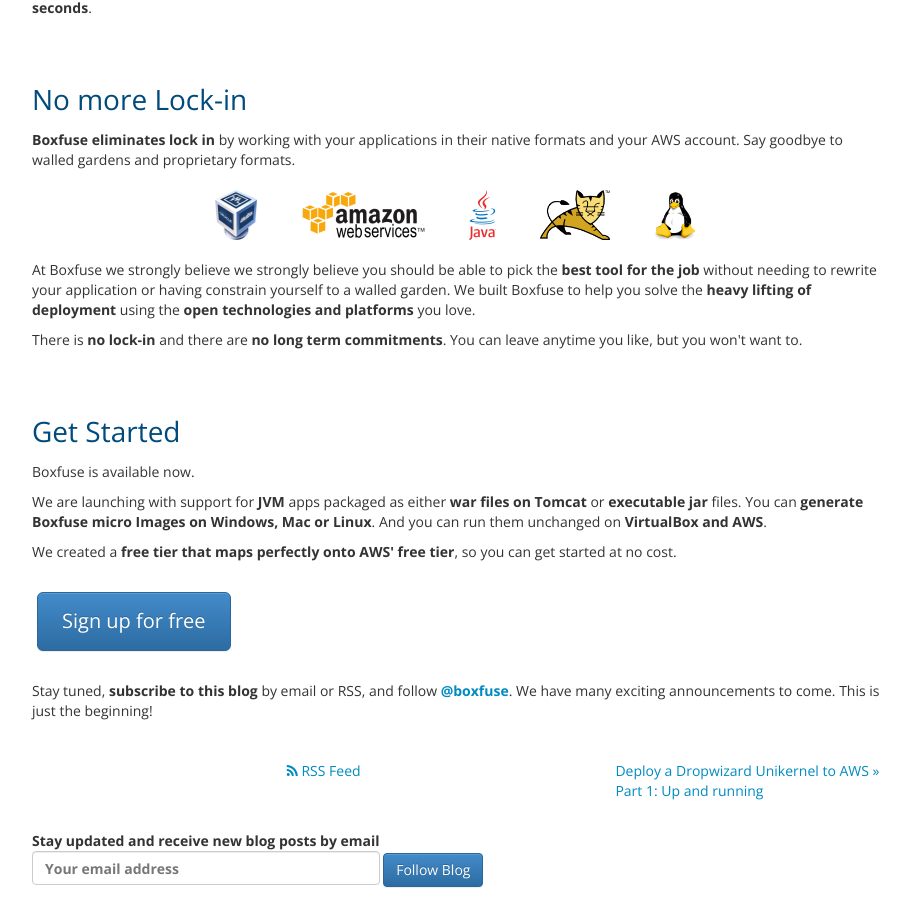
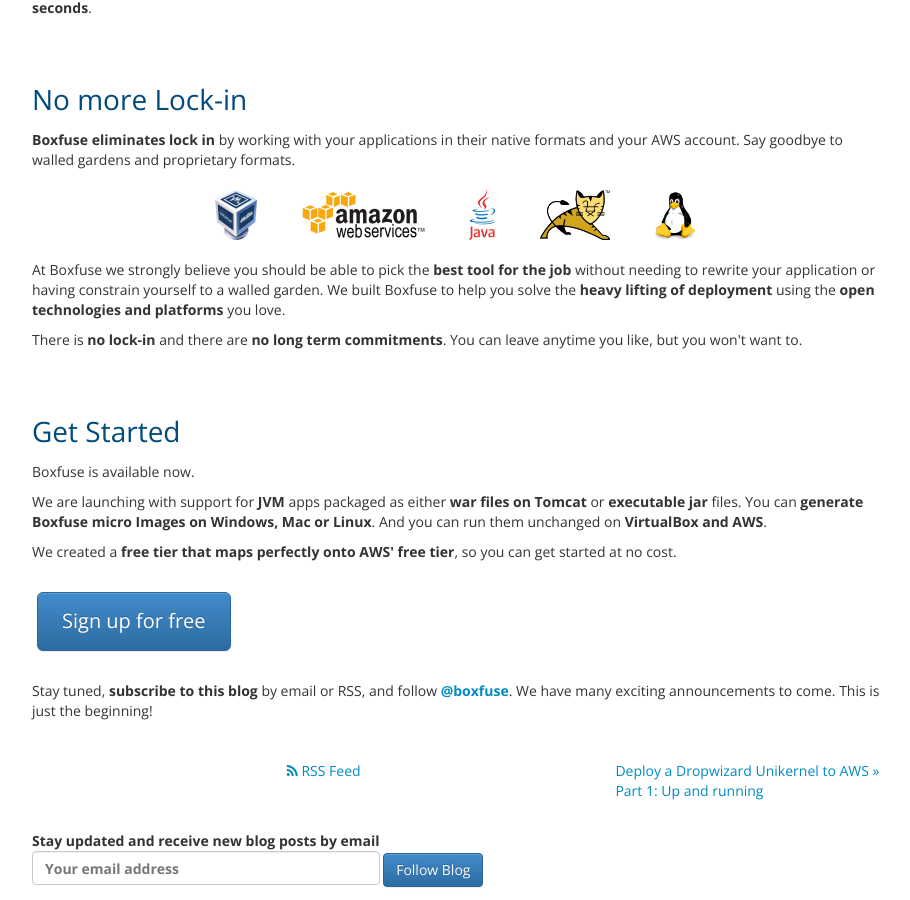
Before and after one commit to flyway/boxfuse.com, a Jekyll site: the page built from _posts/2015-04-15-welcome.html, in a window 1280 px wide and 900 px high, scrolled down 2229 px. Shown: the whole window, without its empty margins (38-948 px from the left). Built offline with Jekyll 4.4.1, drawn with Linux system fonts in a browser that asks for light colours; comment, search, counter and statistics services are not loaded.

Commit message:
Fixed typo

```diff
--- a/_posts/2015-04-15-welcome.html
+++ b/_posts/2015-04-15-welcome.html
@@ -67,7 +67,7 @@ permalink: /blog/welcome.html
         <img src="/assets/img/linux.png">
     </div>
 
-    <p>At Boxfuse we strongly believe we strongly believe you should be able to pick the <strong>best tool for the job</strong> without
+    <p>At Boxfuse we strongly believe you should be able to pick the <strong>best tool for the job</strong> without
     needing to rewrite your application or having constrain yourself to a walled garden. We built Boxfuse to help you solve
     the <strong>heavy lifting of deployment</strong> using the <strong>open technologies and platforms</strong> you love.</p>
 
```
